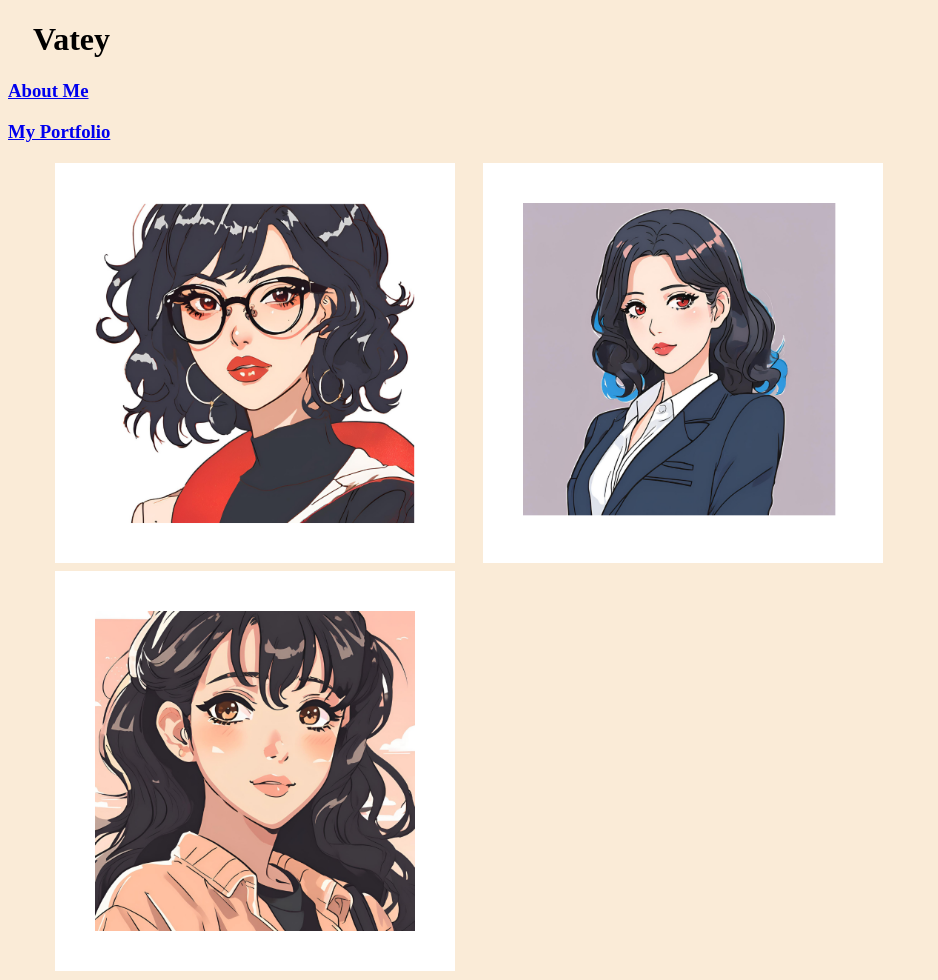
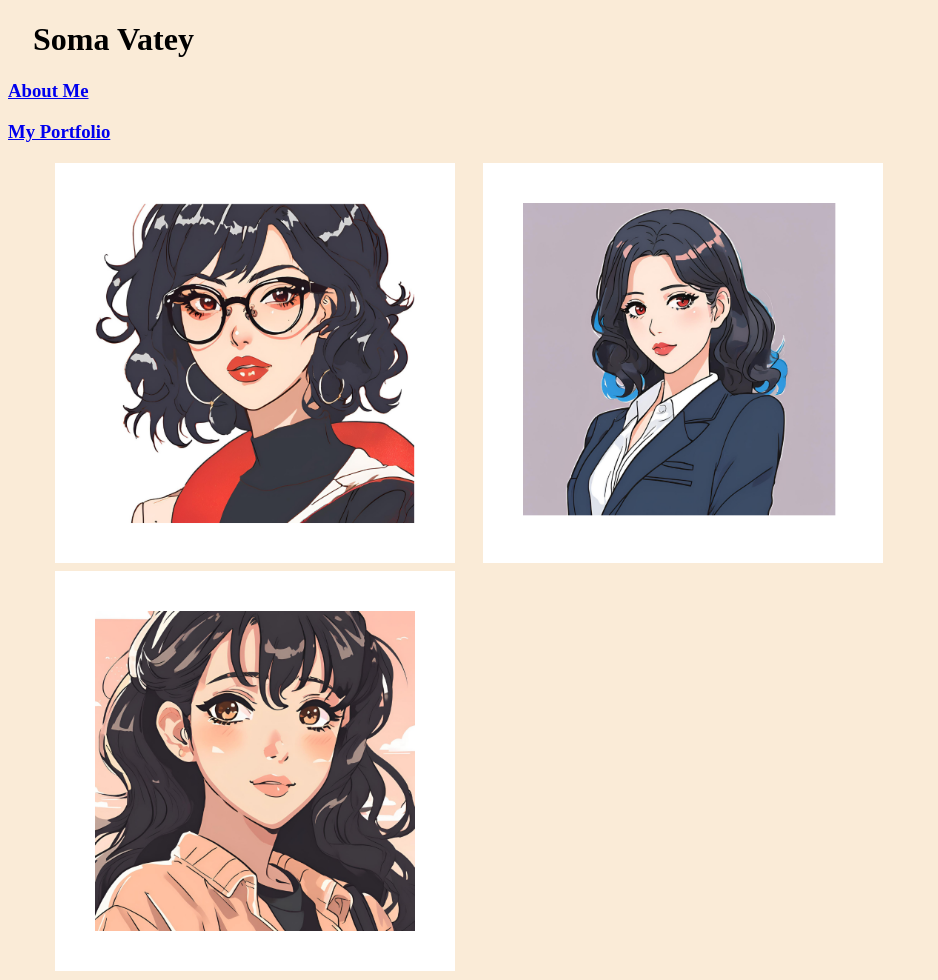
Before and after one commit to sornsomavatey/sornsomavatey.github.io, a plain HTML site: page index.html in a window 1280 px wide. Shown: the whole page, without its empty margins (0-938 px from the left). Drawn offline with Linux system fonts and the light colour scheme.

Commit message:
first commit

```diff
--- a/index.html
+++ b/index.html
@@ -5,7 +5,7 @@
     <title>My first practice</title>
 </head>
 <body>
-    <h1>Vatey</h1>
+    <h1>Soma Vatey</h1>
     <div>
         <h3><a href="about.html" target="_blank">About Me</a></h3>
         <h3><a href="https://somavateysornportfolio.netlify.app/" target="_blank">My Portfolio</a></h3>
```
